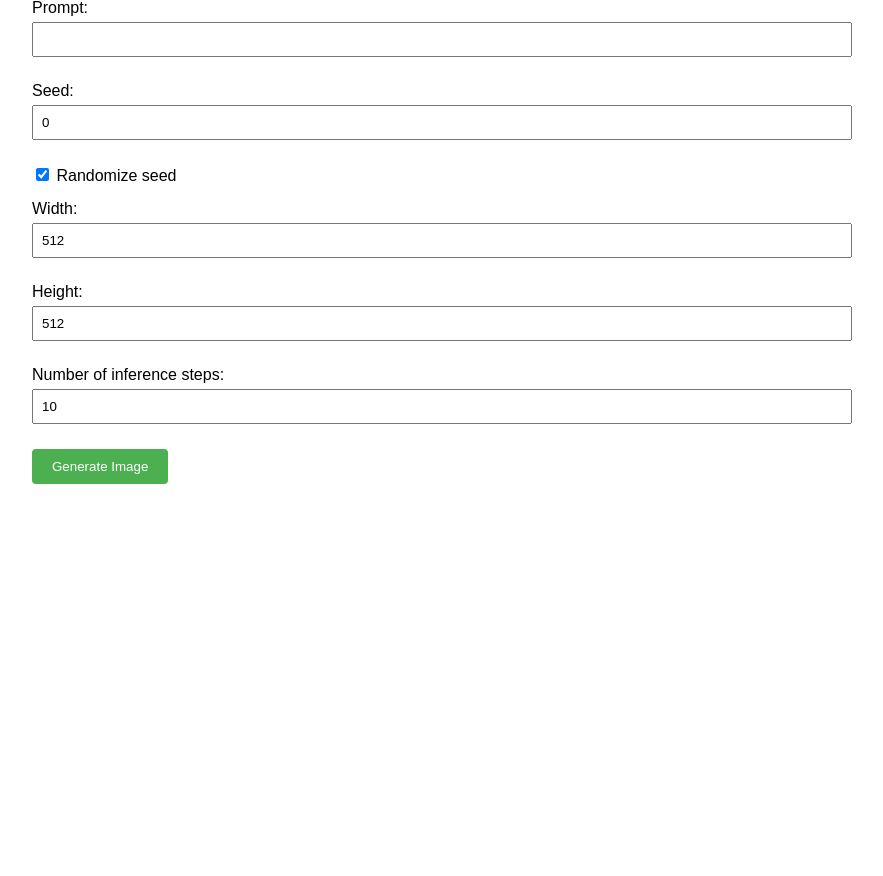
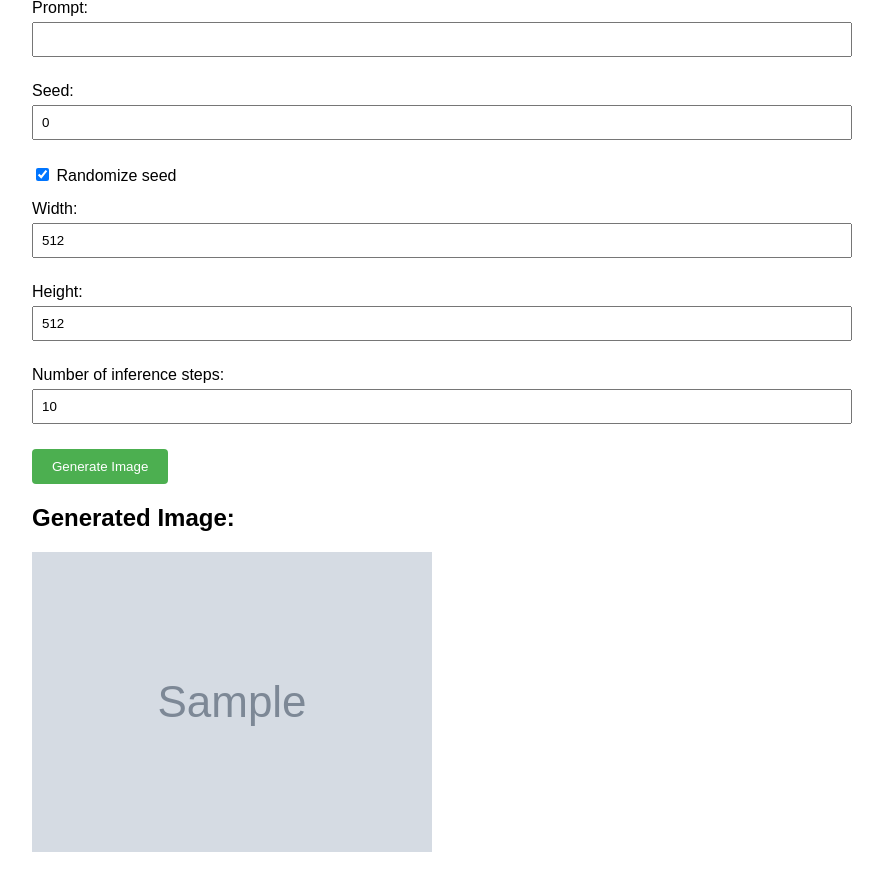
Before and after one commit to BilalKhanlol/flask_app, a Flask app: template templates/index.html in a window 1280 px wide. Shown: the part 101-977 px from the top of the page, without its empty margins (208-1091 px from the left). Before the commit the page ends 585 px from the top, so only its background shows below. Run offline with Flask 2, Linux system fonts and the light colour scheme; the template is opened without the code that fills it: most values are stand-ins (such as "Sample title", 1, 10 or a date in 2020); grey boxes marked "Sample" are stand-in pictures.

Commit message:
added <img> tag

```diff
--- a/app.py
+++ b/app.py
@@ -32,18 +32,24 @@ def generate_image():
 
     # Make the POST request to the external API
     response = requests.post(API_URL, json=payload)
+    # Make the POST request to the external API
+    response = requests.post(API_URL, json=payload)
 
     # Check if the response is OK
     if response.status_code == 200:
         # Save the image to a file
-        output_file = 'output_image.webp'
+        output_file = os.path.join(IMAGE_DIR, 'output_image.webp')
         with open(output_file, 'wb') as f:
             f.write(response.content)
 
-        # Return the image file for download
-        return send_file(output_file, mimetype='image/webp', as_attachment=True)
+        # Return the image path for displaying in the HTML
+        return render_template('index.html', image_path='images/output_image.webp')
 
     return "Error generating image", 500
 
+@app.route('/static/<path:filename>')
+def static_files(filename):
+    return send_from_directory(IMAGE_DIR, filename)
+
 if __name__ == '__main__':
     app.run(host='0.0.0.0', port=int(os.environ.get("PORT", 5000)))  # Use PORT env variable for Render
--- a/templates/index.html
+++ b/templates/index.html
@@ -83,5 +83,10 @@
     <div class="loading" id="loading">Generating image...</div>
     <div id="result"></div>
     <div id="error" class="error"></div>
+
+    {% if image_path %}
+        <h2>Generated Image:</h2>
+        <img src="{{ image_path }}" alt="Generated Image" style="max-width: 100%;">
+    {% endif %}
 </body>
 </html>
```
